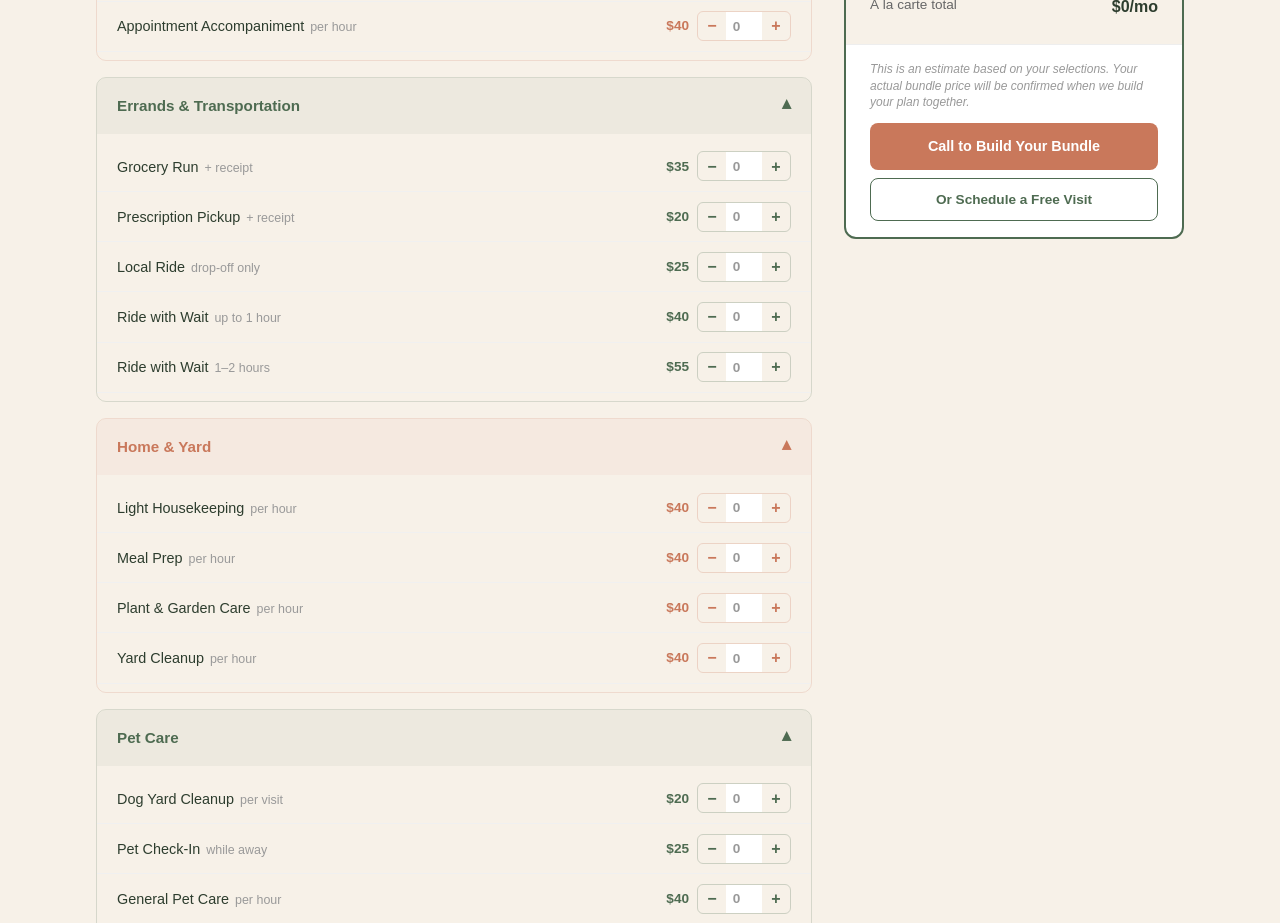
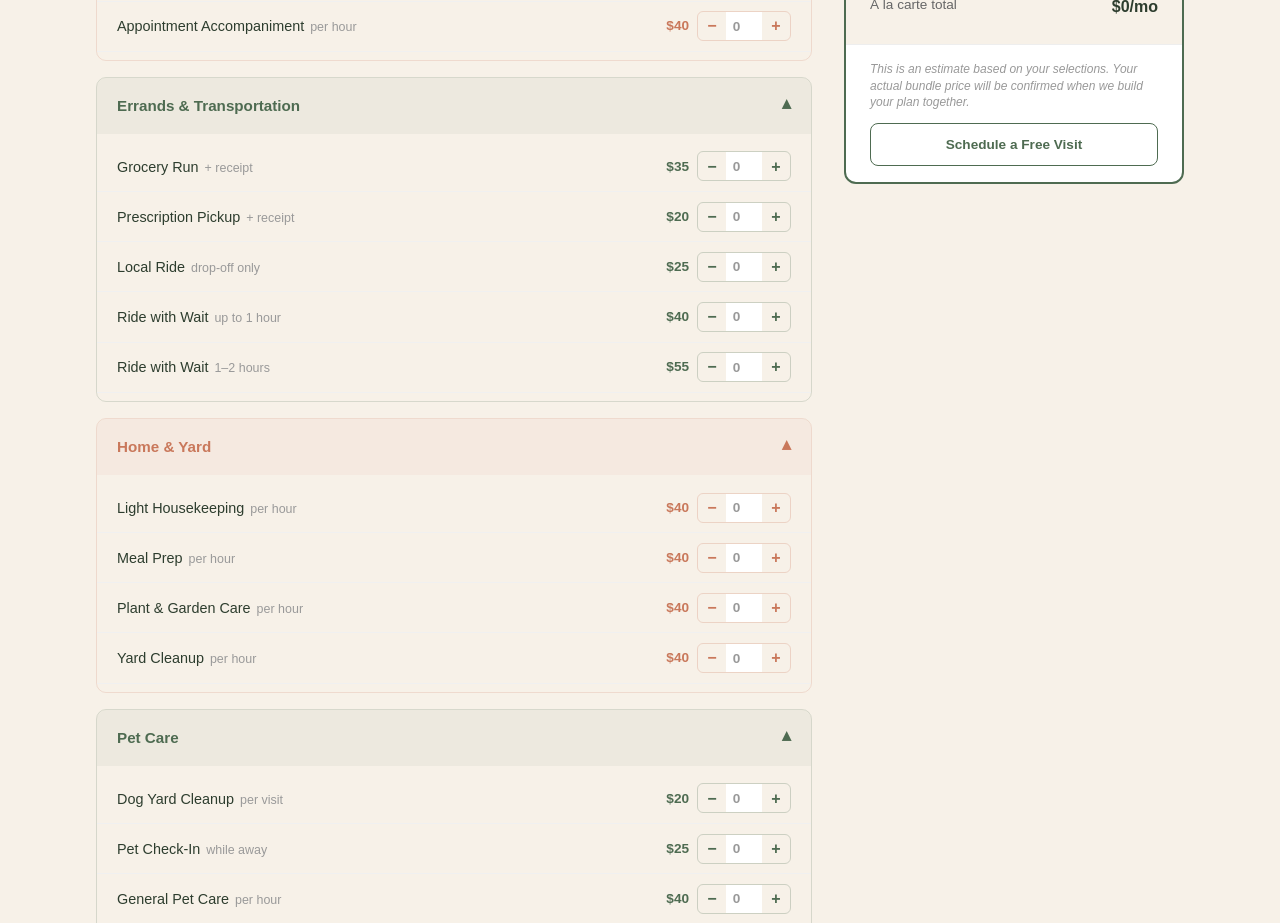
Before and after one commit to GoodCompanySCS/goodcompany-scs, a Next.js app: page /pricing in a window 1280 px wide. Shown: the part 2180-3103 px from the top of the page. Built offline with nearby package versions, Linux system fonts and the light colour scheme.

Commit message:
Update BundleBuilder.tsx

```diff
--- a/app/components/BundleBuilder.tsx
+++ b/app/components/BundleBuilder.tsx
@@ -219,16 +219,7 @@ export default function BundleBuilder() {
               <p style={{ fontSize: '0.75rem', color: '#999', fontStyle: 'italic', marginBottom: '0.75rem', lineHeight: '1.4' }}>
                 This is an estimate based on your selections. Your actual bundle price will be confirmed when we build your plan together.
               </p>
-              <a
-                href="tel:5862172898"
-                style={{
-                  display: 'block', textAlign: 'center', background: terra, color: 'white',
-                  padding: '0.75rem', borderRadius: '8px', fontWeight: '600', fontSize: '0.9rem',
-                  textDecoration: 'none',
-                }}
-              >
-                Call to Build Your Bundle
-              </a>
+
               <a
                 href="/contact"
                 style={{
@@ -237,7 +228,7 @@ export default function BundleBuilder() {
                   textDecoration: 'none', marginTop: '0.5rem', border: `1px solid ${sage}`,
                 }}
               >
-                Or Schedule a Free Visit
+                Schedule a Free Visit
               </a>
             </div>
 
```
